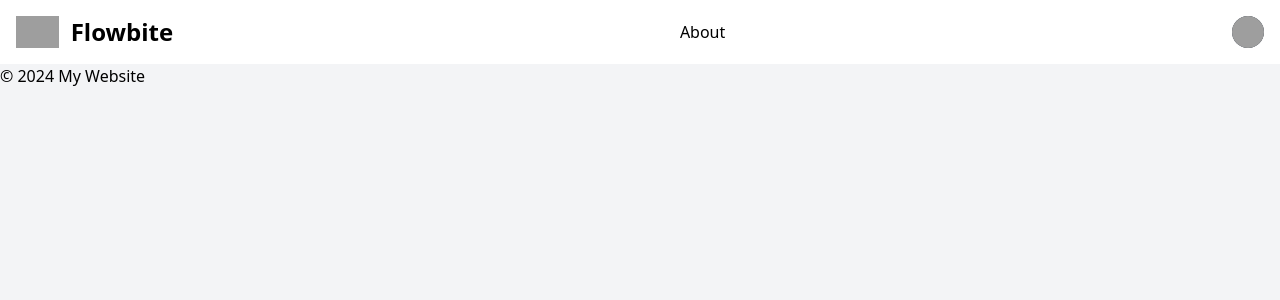
After one commit to itsharry46/ShopEase, a Django app: template shopease/inventory/templates/inventory_base.html in a window 1280 px wide. The commit adds this page. Shown: the top 300 px of the page. Run offline with Django 3.2, Linux system fonts and the light colour scheme; the template is opened without the code that fills it, so the values that code supplies are empty; some libraries are stand-ins or nearby versions; grey boxes are pictures that could not be loaded.

Commit message:
User Access

```diff
--- /dev/null
+++ b/shopease/inventory/templates/inventory_base.html
@@ -0,0 +1,88 @@
+{% load static tailwind_tags %}
+<!DOCTYPE html>
+<html>
+  <head>
+    <meta charset="UTF-8" />
+    <meta name="viewport" content="width=device-width, initial-scale=1.0" />
+    <title>{% block title %}Default Inventory{% endblock %}</title>
+    <link rel="icon" href="favicon.ico" type="image/x-icon" />
+    <link rel="stylesheet" type="text/css" href="{% static 'css/main.css' %}" />
+    {% block page_css %}{% endblock %} {% tailwind_css %}
+  </head>
+
+  <body class="bg-gray-100">
+    <nav class="bg-white border-gray-200">
+      <div class="max-w-screen-xl flex flex-wrap items-center justify-between mx-auto p-4">
+        <!-- logo context here -->
+        <a href="https://flowbite.com/" class="flex items-center space-x-3 rtl:space-x-reverse">
+          <img src="https://flowbite.com/docs/images/logo.svg" class="h-8" alt="Flowbite Logo" />
+          <span class="self-center text-2xl font-semibold whitespace-nowrap">Flowbite</span>
+        </a>
+
+        <div class="flex items-center md:order-2 space-x-3 md:space-x-0 rtl:space-x-reverse">
+          <button
+            type="button"
+            class="flex text-sm bg-gray-800 rounded-full md:me-0 focus:ring-4 focus:ring-gray-300"
+            id="user-menu-button"
+            aria-expanded="false"
+            data-dropdown-toggle="user-dropdown"
+            data-dropdown-placement="bottom"
+          >
+            <span class="sr-only">Open user menu</span>
+            <img class="w-8 h-8 rounded-full" src="/docs/images/people/profile-picture-3.jpg" alt="user photo" />
+          </button>
+          <!-- Dropdown menu -->
+          <div class="z-50 hidden my-4 text-base list-none bg-white divide-y divide-gray-100 rounded-lg shadow" id="user-dropdown">
+            <div class="px-4 py-3">
+              <span class="block text-sm text-gray-900">Bonnie Green</span>
+              <span class="block text-sm text-gray-500 truncate">name@flowbite.com</span>
+            </div>
+            <ul class="py-2" aria-labelledby="user-menu-button">
+              <li>
+                <a href="#" class="block px-4 py-2 text-sm text-gray-700 hover:bg-gray-100">Dashboard</a>
+              </li>
+              <li>
+                <a href="#" class="block px-4 py-2 text-sm text-gray-700 hover:bg-gray-100">Settings</a>
+              </li>
+              <li>
+                <a href="#" class="block px-4 py-2 text-sm text-gray-700 hover:bg-gray-100">Earnings</a>
+              </li>
+              <li>
+                <a href="#" class="block px-4 py-2 text-sm text-gray-700 hover:bg-gray-100">Sign out</a>
+              </li>
+            </ul>
+          </div>
+          <button
+            data-collapse-toggle="navbar-user"
+            type="button"
+            class="inline-flex items-center p-2 w-10 h-10 justify-center text-sm text-gray-500 rounded-lg md:hidden hover:bg-gray-100 focus:outline-none focus:ring-2 focus:ring-gray-200"
+            aria-controls="navbar-user"
+            aria-expanded="false"
+          >
+            <span class="sr-only">Open main menu</span>
+            <svg class="w-5 h-5" aria-hidden="true" xmlns="http://www.w3.org/2000/svg" fill="none" viewBox="0 0 17 14">
+              <path stroke="currentColor" stroke-linecap="round" stroke-linejoin="round" stroke-width="2" d="M1 1h15M1 7h15M1 13h15" />
+            </svg>
+          </button>
+        </div>
+
+        <!-- Navigation Header Menu -->
+        <div class="items-center justify-between hidden w-full md:flex md:w-auto md:order-1" id="navbar-user">
+          <ul
+            class="flex flex-col font-medium p-4 md:p-0 mt-4 border border-gray-100 rounded-lg bg-gray-50 md:space-x-8 rtl:space-x-reverse md:flex-row md:mt-0 md:border-0 md:bg-white"
+          >
+            <li>
+              <a href="#" class="block py-2 px-3 text-grey-900 rounded hover:bg-gray-100 md:hover:bg-transparent md:hover:text-blue-700 md:p-0 active">About</a>
+            </li>
+          </ul>
+        </div>
+      </div>
+    </nav>
+
+    <main>{% block content %}{% endblock %}</main>
+
+    <footer>
+      <p>&copy; 2024 My Website</p>
+    </footer>
+  </body>
+</html>
--- a/shopease/inventory/urls.py
+++ b/shopease/inventory/urls.py
@@ -3,5 +3,6 @@ from inventory import views
 
 urlpatterns = [
     path('', views.inventory_login, name='inventory_login'),
+    path('logout', views.inventory_logout, name='inventory_logout'),
     path('dashboard/', include('inventory.dashboard.urls')),
 ]
--- a/shopease/shopease/settings.py
+++ b/shopease/shopease/settings.py
@@ -56,6 +56,7 @@ MIDDLEWARE = [
     'django.contrib.auth.middleware.AuthenticationMiddleware',
     'django.contrib.messages.middleware.MessageMiddleware',
     'django.middleware.clickjacking.XFrameOptionsMiddleware',
+    'shopease.middleware.InventorySessionRequiredMiddleware'
 ]
 
 ROOT_URLCONF = 'shopease.urls'
```
Also changed, not shown: docs/structure.txt (+16 -8 lines), shopease/common/models.py (+40 -0 lines), shopease/inventory/controller.py (deleted, +0 -15 lines), shopease/inventory/templates/dashboard/dashboard.html (+14 -9 lines), shopease/inventory/views.py (+22 -10 lines), shopease/shopease/middleware.py (added, +18 -0 lines), shopease/inventory/static/css/dashboard.css (added).
